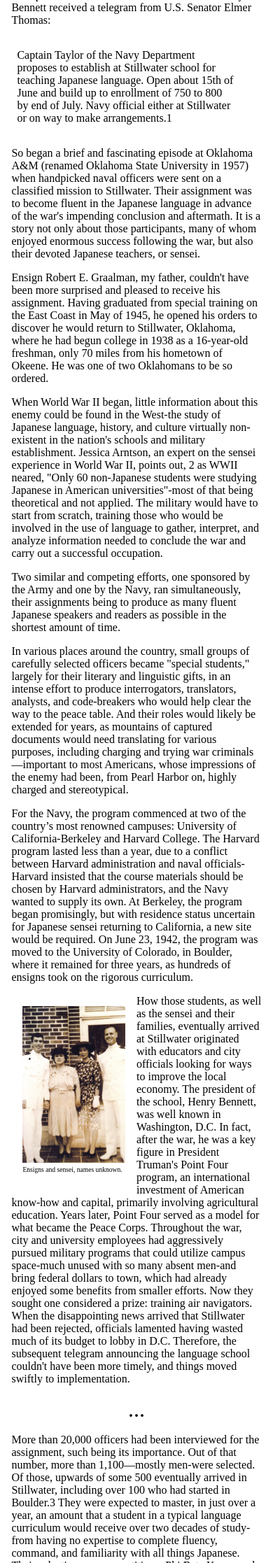
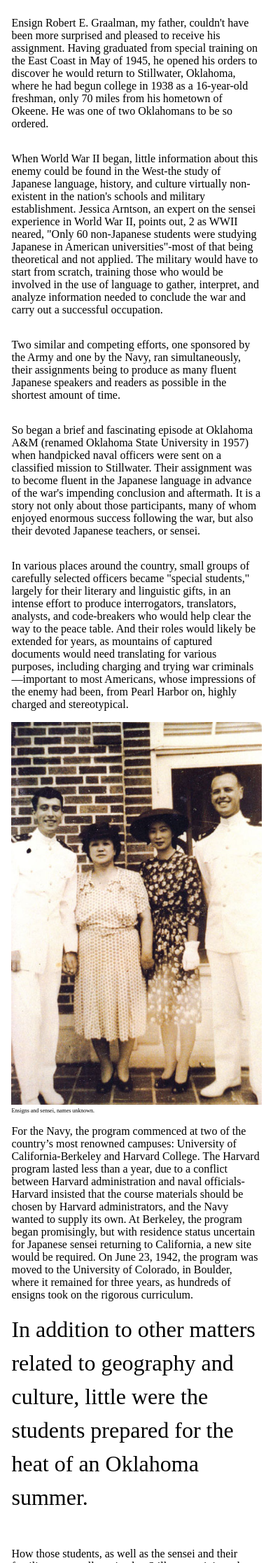
Before and after one commit to staycreativedesign/this_land, a PHP site: page /story.html in a window 390 px wide. Shown: the part 1046-3280 px from the top of the page at 70% size. Run offline with PHP 8.4, Linux system fonts and the light colour scheme; some libraries are stand-ins or nearby versions; some web fonts are replaced.

Commit message:
fixed story layout

```diff
--- a/css/main.css
+++ b/css/main.css
@@ -621,55 +641,19 @@ main.story section {
       padding-bottom: 2em;
       text-align: justify;
       color: gray;
-      font-size: .8em;
+      font-size: .5em;
       border-bottom: 1px solid black; }
-    @media screen and (min-width: 320px) and (max-width: 881px) {
-      main.story section aside:nth-child(3) {
-        float: left;
-        display: block;
-        margin-right: 38.19821%;
-        width: 100%;
-        min-height: 0; }
-        main.story section aside:nth-child(3):last-child {
-          margin-right: 0; }
-        main.story section aside:nth-child(3) img {
-          max-width: 100%; } }
   main.story section article {
     float: left;
     display: block;
     margin-right: 2.35765%;
-    width: 40.29137%;
+    width: 82.94039%;
     margin-left: 17.05961%;
     text-align: left;
     padding: 0;
     margin-top: -8.3em; }
     main.story section article:last-child {
       margin-right: 0; }
-    main.story section article p, main.story section article blockquote {
-      font-family: "Surveyor Text A", "Surveyor Text B";
-      font-weight: normal;
-      font-style: normal; }
-    main.story section article p:nth-child(1) {
-      margin-top: 10%; }
-    main.story section article blockquote {
-      padding: 1em; }
-    main.story section article .spacer {
-      font-size: 2em;
-      padding-bottom: .5em; }
-      @media screen and (min-width: 320px) and (max-width: 1680px) {
-        main.story section article .spacer {
-          float: left;
-          display: block;
-          margin-right: 38.19821%;
-          width: 100%;
-          text-align: center; }
-          main.story section article .spacer:last-child {
-            margin-right: 0; } }
-    main.story section article figure figcaption {
-      font-family: "Gotham SSm A", "Gotham SSm B";
-      font-weight: normal;
-      font-style: normal;
-      font-size: .6em; }
     @media screen and (min-width: 320px) and (max-width: 881px) {
       main.story section article {
         float: left;
@@ -677,39 +661,169 @@ main.story section {
         margin-right: 38.19821%;
         width: 100%;
         margin-left: 0%;
-        margin-top: 1em; }
+        margin-top: 0; }
         main.story section article:last-child {
-          margin-right: 0; }
-        main.story section article p:nth-child(1) {
-          margin-top: 2em; }
-        main.story section article blockquote {
-          padding: 1em 0; } }
-  main.story section aside:nth-child(5) {
+          margin-right: 0; } }
+    main.story section article p, main.story section article blockquote {
+      font-family: "Surveyor Text A", "Surveyor Text B";
+      font-weight: normal;
+      font-style: normal;
+      overflow: hidden; }
+    main.story section article p {
       float: left;
       display: block;
-    margin-right: 2.35765%;
-    width: 40.29137%; }
-    main.story section aside:nth-child(5):last-child {
+      margin-right: 0.87128%;
+      width: 55.86881%; }
+      main.story section article p:last-child {
         margin-right: 0; }
-    main.story section aside:nth-child(5) p {
+      @media screen and (min-width: 320px) and (max-width: 881px) {
+        main.story section article p {
+          float: left;
+          display: block;
+          margin-right: 38.19821%;
+          width: 100%; }
+          main.story section article p:last-child {
+            margin-right: 0; } }
+    main.story section article blockquote {
+      float: left;
+      display: block;
+      margin-right: 0.87128%;
+      width: 52.71659%; }
+      main.story section article blockquote:last-child {
+        margin-right: 0; }
+      @media screen and (min-width: 320px) and (max-width: 881px) {
+        main.story section article blockquote {
+          float: left;
+          display: block;
+          margin-right: 38.19821%;
+          width: 100%; }
+          main.story section article blockquote:last-child {
+            margin-right: 0; } }
+    main.story section article .float-right {
+      float: left;
+      display: block;
+      margin-right: 0.87128%;
+      width: 43.2599%;
+      float: right !important;
+      margin-right: 0;
+      clear: both; }
+      main.story section article .float-right:last-child {
+        margin-right: 0; }
+      @media screen and (min-width: 320px) and (max-width: 881px) {
+        main.story section article .float-right {
+          float: left;
+          display: block;
+          margin-right: 38.19821%;
+          width: 100%;
+          float: none !important; }
+          main.story section article .float-right:last-child {
+            margin-right: 0; } }
+    main.story section article p:nth-child(1) {
+      margin-top: 10%; }
+      @media screen and (min-width: 320px) and (max-width: 881px) {
+        main.story section article p:nth-child(1) {
+          float: left;
+          display: block;
+          margin-right: 38.19821%;
+          width: 100%;
+          margin-top: 1em; }
+          main.story section article p:nth-child(1):last-child {
+            margin-right: 0; } }
+    main.story section article .spacer {
+      float: left;
+      display: block;
+      margin-right: 0.87128%;
+      width: 55.86881%;
+      font-size: 1.4em;
+      padding-bottom: .5em;
+      text-align: center; }
+      main.story section article .spacer:last-child {
+        margin-right: 0; }
+      @media screen and (min-width: 320px) and (max-width: 881px) {
+        main.story section article .spacer {
+          float: left;
+          display: block;
+          margin-right: 38.19821%;
+          width: 100%; }
+          main.story section article .spacer:last-child {
+            margin-right: 0; } }
+    main.story section article figure {
+      float: left;
+      display: block;
+      margin-right: 0.87128%;
+      width: 55.86881%; }
+      main.story section article figure:last-child {
+        margin-right: 0; }
+      @media screen and (min-width: 320px) and (max-width: 881px) {
+        main.story section article figure {
+          float: left;
+          display: block;
+          margin-right: 38.19821%;
+          width: 100%; }
+          main.story section article figure:last-child {
+            margin-right: 0; } }
+      main.story section article figure.full-image {
+        float: left;
+        display: block;
+        margin-right: 0.87128%;
+        width: 100%; }
+        main.story section article figure.full-image:last-child {
+          margin-right: 0; }
+        @media screen and (min-width: 320px) and (max-width: 881px) {
+          main.story section article figure.full-image {
+            float: left;
+            display: block;
+            margin-right: 38.19821%;
+            width: 100%; }
+            main.story section article figure.full-image:last-child {
+              margin-right: 0; } }
+      main.story section article figure figcaption {
+        font-family: "Gotham SSm A", "Gotham SSm B";
+        font-weight: normal;
+        font-style: normal;
+        font-size: .5em; }
+    main.story section article p.float-none {
+      overflow: hidden;
+      float: initial !important;
+      width: 50%; }
+      @media screen and (min-width: 320px) and (max-width: 881px) {
+        main.story section article p.float-none {
+          float: left;
+          display: block;
+          margin-right: 38.19821%;
+          width: 100%; }
+          main.story section article p.float-none:last-child {
+            margin-right: 0; } }
+    main.story section article .quote-text {
       font-family: "Surveyor Text A", "Surveyor Text B";
       font-weight: normal;
       font-style: normal;
       font-size: 2em;
       line-height: 1.5em; }
       @media screen and (min-width: 320px) and (max-width: 881px) {
-      main.story section aside:nth-child(5) {
+        main.story section article .quote-text {
           float: left;
           display: block;
           margin-right: 38.19821%;
           width: 100%; }
-        main.story section aside:nth-child(5):last-child {
+          main.story section article .quote-text:last-child {
+            margin-right: 0; } }
+    main.story section article .quote {
+      float: left;
+      display: block;
+      margin-right: 0.87128%;
+      width: 87.39109%;
+      text-align: center; }
+      main.story section article .quote:last-child {
         margin-right: 0; }
-        main.story section aside:nth-child(5) p {
-          text-align: center;
-          clear: both; }
-        main.story section aside:nth-child(5) .ad {
-          margin-top: auto; } }
+      @media screen and (min-width: 320px) and (max-width: 881px) {
+        main.story section article .quote {
+          float: left;
+          display: block;
+          margin-right: 38.19821%;
+          width: 100%; }
+          main.story section article .quote:last-child {
+            margin-right: 0; } }
 
 section.ecommerce-story {
   float: left;
--- a/index.html
+++ b/index.html
@@ -101,7 +101,7 @@
 					</article>
 				</div>
 			</main>
-			<section class="sub-category">
+			<3section class="sub-category">
 				<article class="main">
 					<img src="images/sub_category.jpg" alt="">
 					<h2>
--- a/sass/pages/_story.sass
+++ b/sass/pages/_story.sass
@@ -24,10 +24,13 @@ main.story
 			padding-bottom: 1em
 			height: 380px
 			position: relative
+
 			+media(min-width 320px max-width 881px, 1)
 				+span-columns(1)
-				min-height: 0
-				max-height: none
+				padding-bottom: 0
+				height: auto
+				margin-bottom: 10px
+
 			h1
 				margin: 0
 				text-transform: uppercase
@@ -35,7 +38,7 @@ main.story
 				+font($surveyor-display,normal, normal)
 
 				+media(min-width 320px max-width 881px, 1)
-					display: none
+					font-size: 2em
 
 			h4
 				margin-top: 0
@@ -44,11 +47,6 @@ main.story
 				border-bottom: 1px solid black
 				font-size: 1em
 				+font($surveyor-display,normal, normal)
-
-
-				+media(min-width 320px max-width 881px, 1)
-					display: none
-
 
 			.date-category
 				position: absolute
@@ -61,9 +59,14 @@ main.story
 				p:nth-child(2)
 					margin-top: 0
 
+				+media(min-width 320px max-width 881px, 1)
+					display: none
 
 			+media(min-width 320px max-width 881px, 1)
 				+span-columns(1)
+
+				.date-category
+					display: none
 
 				p:nth-child(n+4)
 					display: none
@@ -81,14 +84,24 @@ main.story
 
 
 			figure
-				+span-columns(13)
-				+omega()
+				+span-columns(12.5)
 				text-align: right
+
 			img
 				max-height: 380px
 				min-width: 440px
 				width: 100%
 				object-fit: cover
+
+			+media(min-width 320px max-width 881px, 1)
+				+span-columns(1)
+
+				figure
+					+span-columns(1)
+
+				img
+					max-height: none
+					min-width: 0
 
 			figcaption
 				+font($gotham,normal,normal)
@@ -96,83 +109,110 @@ main.story
 				padding-bottom: 2em
 				text-align: justify
 				color: gray
-				font-size: .8em
+				font-size: .5em
 				+border-bottom(black)
-
-			+media(min-width 320px max-width 881px, 1)
-				+span-columns(1)
-				min-height: 0
-
-				img
-					max-width: 100%;
 
 
 		article
-			+span-columns(5)
+			+span-columns(10)
 			+shift(2)
 			text-align: left
 			padding: 0
 			margin-top: -8.3em
 
+			+media(min-width 320px max-width 881px, 1)
+				+span-columns(1)
+				+shift(0)
+				margin-top: 0
 
 
 			p, blockquote
 				+font($surveyor-text,normal,normal)
+				overflow: hidden
+
+			p
+				+span-columns(18 of 32)
+
+				+media(min-width 320px max-width 881px, 1)
+					+span-columns(1)
+
+			blockquote
+			 +span-columns(17 of 32)
+			 +media(min-width 320px max-width 881px, 1)
+			 	+span-columns(1)
+
+
+			.float-right
+				+span-columns(14 of 32)
+				float: right!important
+				margin-right: 0
+				clear: both
+				+media(min-width 320px max-width 881px, 1)
+					+span-columns(1)
+					float: none!important
 
 			p:nth-child(1)
 				margin-top: 10%
 
-			blockquote
-				padding: 1em
+				+media(min-width 320px max-width 881px, 1)
+					+span-columns(1)
+					margin-top: 1em
 
-			p
 			.spacer
-				font-size: 2em
+				+span-columns(18 of 32)
+				font-size: 1.4em
 				padding-bottom: .5em
+				text-align: center
 
-				+media(min-width 320px max-width 1680px, 1)
+				+media(min-width 320px max-width 881px, 1)
 					+span-columns(1)
-					text-align: center
+
 
 			figure
+				+span-columns(18 of 32)
+				+media(min-width 320px max-width 881px, 1)
+					+span-columns(1)
+
+				&.full-image
+					+span-columns(32 of 32)
+					+media(min-width 320px max-width 881px, 1)
+						+span-columns(1)
+
 				figcaption
 					+font($gotham,normal,normal)
-					font-size: .6em
+					font-size: .5em
 
-			+media(min-width 320px max-width 881px, 1)
-				+span-columns(1)
-				+shift(0)
-				margin-top: 1em
+			p.float-none
+				overflow: hidden
+				float: initial!important
+				width: 50%
 
-				p:nth-child(1)
-					margin-top: 2em
+				+media(min-width 320px max-width 881px, 1)
+					+span-columns(1)
 
-				blockquote
-					padding: 1em 0
-
-		aside:nth-child(5)
-			+span-columns(5)
-			p
+			.quote-text
 				+font($surveyor-text,normal,normal)
 				font-size: 2em
 				line-height: 1.5em
 
+				+media(min-width 320px max-width 881px, 1)
+					+span-columns(1)
 
-			.ad
 
-			+media(min-width 320px max-width 881px, 1)
-				+span-columns(1)
 
-				p
-					text-align: center
-					clear: both
-				.ad
-					margin-top: auto
+			.quote
+				+span-columns(28 of 32)
+				text-align: center
+
+				+media(min-width 320px max-width 881px, 1)
+					+span-columns(1)
 
 section.ecommerce-story
 	+span-columns(12)
 	margin-top: 1em
 	margin-bottom: 2em
+	position: relative
+	height: 340px
 
 	+media(min-width 320px max-width 881px, 1)
 		display: none
@@ -186,23 +226,23 @@ section.ecommerce-story
 
 	aside.sub-category
 		+span-columns(6)
-		height: 340px
+		omega()
 
 		article
-			+span-columns(6 of 12)
-			position: relative
-			height: 100%
+			+span-columns(6)
+			+article_type
+			height: 340px
+
+			h2
+				+font($gotham, bold, normal)
+				font-size: .7em
+				margin-top: 1.8em
+
+
+			p
+				+font($surveyor-display,300,normal)
+				font-size: .7em
+
 			p:nth-child(2n)
 				position: absolute
 				bottom: 0
-				margin-bottom: 0px
-
-			h2
-				+font($gotham, bold, normal)
-				font-size: 1em
-
-			p
-				+font($surveyor-display,300,normal)
-
-			p:nth-child(4)
-				+article-category
--- a/sass/partials/_mixins.sass
+++ b/sass/partials/_mixins.sass
@@ -2,6 +2,11 @@ $nav-brown: 			rgb(108,75,53)
 $red: 						rgb(184,4,5)
 $article-border: 	rgb(192,192,192)
 $article-bg: 			rgb(255,250,246)
+
+
+=mobile
+	media(min-width 320px max-width 881px, 1)
+
 
 =border-bottom($color)
 	border-bottom: 1px solid $color
@@ -63,7 +68,7 @@ $article-bg: 			rgb(255,250,246)
 
 	h2
 		+font($gotham, bold, normal)
-		font-size: 1em
+		font-size: .7em
 		margin-top: 1.8em
 
 	p
--- a/story.html
+++ b/story.html
@@ -81,9 +81,6 @@
 								Captain Taylor of the Navy Department proposes to establish at Stillwater school for teaching Japanese language. Open about 15th of June and build up to enrollment of 750 to 800 by end of July. Navy official either at Stillwater or on way to make arrangements.1
 							</blockquote>
 							<p>
-								So began a brief and fascinating episode at Oklahoma A&amp;M (renamed Oklahoma State University in 1957) when handpicked naval officers were sent on a classified mission to Stillwater. Their assignment was to become fluent in the Japanese language in advance of the war's impending conclusion and aftermath. It is a story not only about those participants, many of whom enjoyed enormous success following the war, but also their devoted Japanese teachers, or sensei.
-							</p>
-							<p>
 								Ensign Robert E. Graalman, my father, couldn't have been more surprised and pleased to receive his assignment. Having graduated from special training on the East Coast in May of 1945, he opened his orders to discover he would return to Stillwater, Oklahoma, where he had begun college in 1938 as a 16-year-old freshman, only 70 miles from his hometown of Okeene. He was one of two Oklahomans to be so ordered.
 							</p>
 							<p>
@@ -92,16 +89,22 @@
 							<p>
 								Two similar and competing efforts, one sponsored by the Army and one by the Navy, ran simultaneously, their assignments being to produce as many fluent Japanese speakers and readers as possible in the shortest amount of time.
 							</p>
-							<p>
+							<p class="">
+								So began a brief and fascinating episode at Oklahoma A&amp;M (renamed Oklahoma State University in 1957) when handpicked naval officers were sent on a classified mission to Stillwater. Their assignment was to become fluent in the Japanese language in advance of the war's impending conclusion and aftermath. It is a story not only about those participants, many of whom enjoyed enormous success following the war, but also their devoted Japanese teachers, or sensei.
+							</p>
+							<p class="">
 								In various places around the country, small groups of carefully selected officers became "special students," largely for their literary and linguistic gifts, in an intense effort to produce interrogators, translators, analysts, and code-breakers who would help clear the way to the peace table. And their roles would likely be extended for years, as mountains of captured documents would need translating for various purposes, including charging and trying war criminals—important to most Americans, whose impressions of the enemy had been, from Pearl Harbor on, highly charged and stereotypical.
 							</p>
+							<figure class="float-left">
+								<img src="images/story-image.jpg" alt=""/>
+								<figcaption>Ensigns and sensei, names unknown.</figcaption>
+							</figure>
 							<p>
 								For the Navy, the program commenced at two of the country’s most renowned campuses: University of California-Berkeley and Harvard College. The Harvard program lasted less than a year, due to a conflict between Harvard administration and naval officials-Harvard insisted that the course materials should be chosen by Harvard administrators, and the Navy wanted to supply its own. At Berkeley, the program began promisingly, but with residence status uncertain for Japanese sensei returning to California, a new site would be required. On June 23, 1942, the program was moved to the University of Colorado, in Boulder, where it remained for three years, as hundreds of ensigns took on the rigorous curriculum.
 							</p>
-							<figure class="left half">
-								<img src="images/story-image.jpg" alt="">
-								<figcaption>Ensigns and sensei, names unknown.</figcaption>
-							</figure>
+							<p class="float-right quote-text">
+								In addition to other matters related to geography and culture, little were the students prepared for the heat of an Oklahoma summer.
+							</p>
 							<p>
 								How those students, as well as the sensei and their families, eventually arrived at Stillwater originated with educators and city officials looking for ways to improve the local economy. The president of the school, Henry Bennett, was well known in Washington, D.C. In fact, after the war, he was a key figure in President Truman's Point Four program, an international investment of American know-how and capital, primarily involving agricultural education. Years later, Point Four served as a model for what became the Peace Corps. Throughout the war, city and university employees had aggressively pursued military programs that could utilize campus space-much unused with so many absent men-and bring federal dollars to town, which had already enjoyed some benefits from smaller efforts. Now they sought one considered a prize: training air navigators. When the disappointing news arrived that Stillwater had been rejected, officials lamented having wasted much of its budget to lobby in D.C. Therefore, the subsequent telegram announcing the language school couldn't have been more timely, and things moved swiftly to implementation.
 							</p>
@@ -112,19 +115,40 @@
 								More than 20,000 officers had been interviewed for the assignment, such being its importance. Out of that number, more than 1,100—mostly men-were selected. Of those, upwards of some 500 eventually arrived in Stillwater, including over 100 who had started in Boulder.3 They were expected to master, in just over a year, an amount that a student in a typical language curriculum would receive over two decades of study-from having no expertise to complete fluency, command, and familiarity with all things Japanese. Their selection was competitive—Phi Beta Kappa and a flair for verbal games and solving puzzles being common traits—and their performances were closely monitored; any evidence of not performing up to expected standards meant immediate expulsion.
 
 							</p>
+							<p class="quote quote-text">
+								In addition to other matters related to geography and culture, little were the students prepared for the heat of an Oklahoma summer.
+							</p>
 							<p>
 								My father began his war service as a Seabee in Hawaii, often assigned to censor letters. A studious individual, he enjoyed an uncommon brand of humor. He liked to tell his children that he had “faced grave danger during the war," especially for a time when he noticed that one sailor had unwittingly switched a letter for his wife into an envelope addressed to his mistress, and vice-versa. When challenged to prove how dangerous that might have been, my father protested: "Why, he might've wanted to kill me to keep me quiet!"
 								Now Ensign Graalman went home for the wars conclusion. He had applied to study Chinese in Boulder, which was also taught at that site, but the Navy decided otherwise and sent him to Stillwater.
 							</p>
-						</article>
-						<aside>
-							<p>
-								In addition to other matters related to geography and culture, little were the students prepared for the heat of an Oklahoma summer.
-							</p>
-							<figure class="ad">
+							<figure class="ad float-right">
 								<img src="images/story-ad.jpg" alt="">
 							</figure>
-						</aside>
+							<p>
+								Now Ensign Graalman went home for the war’s conclusion. He had applied to study Chinese in Boulder, which was also taught at that site, but the Navy decided otherwise and sent him to Stillwater. Like most of his generation, little more was to be said. After shipping out, he tried graduate school for a while and then returned to Okeene and Fairview, Oklahoma, in the banking business. He eventually served on the city council, the school board, and presided over the city library for more than 20 years.
+							</p>
+							<blockquote>
+								Like most of his generation, little more was to be said. After shipping out, he tried graduate school for a while and then returned to Okeene and Fairview, Oklahoma, in the banking business. He eventually served on the city council, the school board, and presided over the city library for more than 20 years. The culture shock most of the students had, being plunked down in the heartland of the U.S. … They took for granted such things as theaters, gourmet foods, fancy hotels, nightclubs, and cocktail parties. They were not prepared for the Bible Belt or the fact that Oklahoma was a dry state.
+							</blockquote>
+							<p>
+								Their effects on life in Stillwater were immediately noticeable, even humorously so. In addition to other matters related to geography and culture, little were the students prepared for the heat of an Oklahoma summer. In response to complaints about the brutal conditions, the Navy agreed that a ban on wearing shorts should be lifted, and authorized a style suitable for naval standards. This troubled many townspersons, who claimed never to have seen such a sight in public, and the local paper took up the debate over how tasteful the new fashion was and whether locals should embrace the daring fad. This in turn alarmed naval officials, who feared that publicity, including resulting photos, might eventually compromise identities of the participants—endangering them should they be captured overseas.
+							</p>
+							<p>
+								Others benefited in ways they couldn’t have imagined. John Hinkel, the owner of a local struggling bookstore, was said to have “died and gone to heaven” due to the voracious reading habits of the students, who bought up all his stock previously not of interest to the public—particularly poetry, drama, and philosophy. Even the rival town of Norman benefited, as a trip south could mean escaping the ban on alcohol, thanks to the presence of a naval officers’ club in that community.
+							</p>
+							<p>
+								But in the ‘40s, before “the heartland” was a phrase with well-known connotations for the rest of the country, signifying simple times and warm-hearted neighbors, the choices of Boulder and then Stillwater seemed to have worked out remarkably well—considering the passions of war that had swept the country. The local paper, in an editorial on June 17, 1945, pointed out that residents could “easily understand why the Navy was anxious to locate this important school here. Many who live west of the Mississippi River have long contended that the people are more friendly and understanding and cooperative.” Hendrika Schuster, in a letter held with Sheerar documents, compared the way she saw Washington, D.C., residents celebrate V.E. Day after Germany’s defeat (“headed for liquor stores...” ) to what she observed on V.J. Day in Stillwater, where church bells began to ring and “ ...folks dropped what they were doing and headed for the nearest church.”
+							</p>
+							<figure class="full-image">
+								<img src="images/story-full-image.jpg" alt="">
+								<figcaption>explanatory caption</figcaption>
+
+							</figure>
+							<p>
+								Any successful outcome depended on the quality of teaching by those chosen for the task—the sensei, whose goals were several. They sought a source of income, of course, and also wished to escape the tedium of incarceration, desired to be productive, and needed to prove their loyalty to the U.S. According to Arntson, there were three categories of participants: 1. “Issei,” or Japanese nationals who had emigrated from Japan to the United States; 2. “Kibei,” or American-born Japanese who had returned to Japan for a portion of their education; and 3. “Nisei,” or second-generation Japanese born in the U.S. and therefore Americans. Upwards of 100 participants were eventually entrusted with educating over 1,100 naval personnel during the war. Of those, around 50, including four women, came to Stillwater.
+							</p>
+						</article>
 			</section>
 		</main>
 		<hr>
```
Also changed, not shown: other parts of css/main.css (+51 -25 lines), images/story-full-image.jpg (added), images/story-image.jpg. Lines whose indentation alone changed are shown as unchanged.
